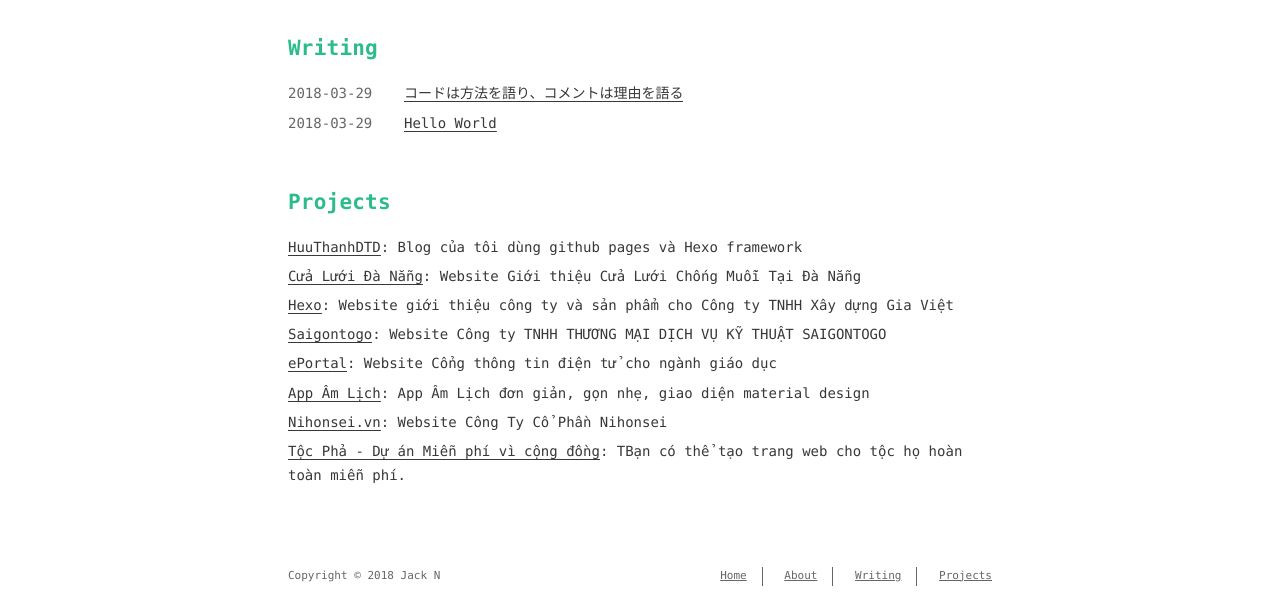
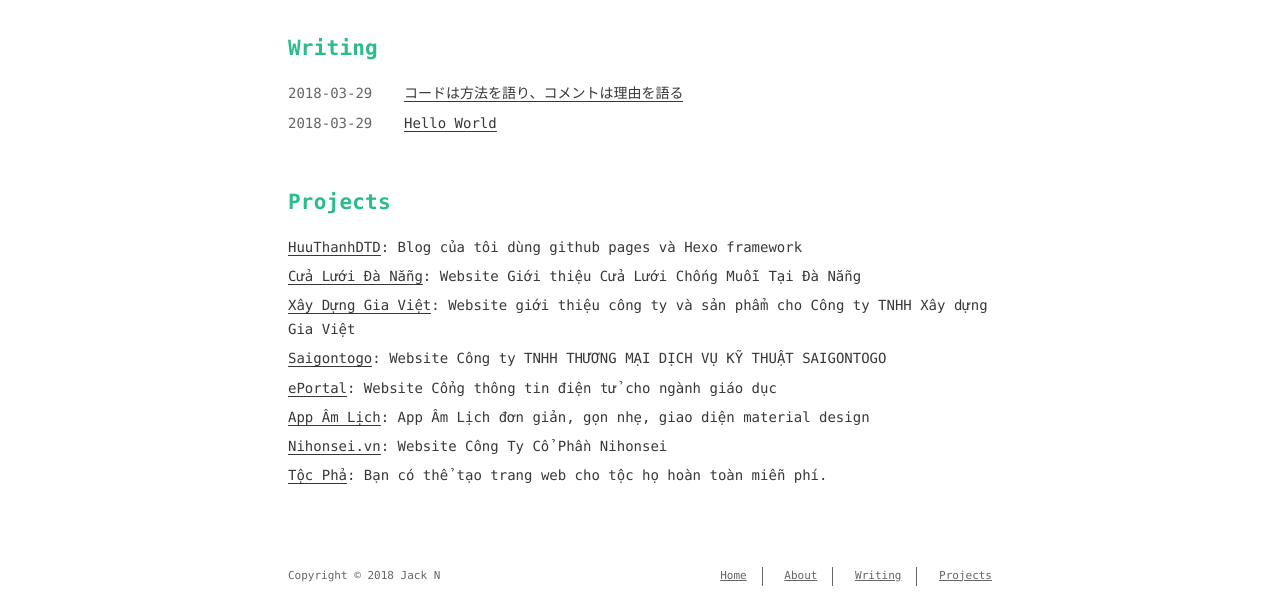
Before and after one commit to huuthanhdtd/huuthanhdtd.github.io, a plain HTML site: page index.html in a window 1280 px wide. Shown: the part 211-817 px from the top of the page. Drawn offline with Linux system fonts and the light colour scheme; a web font is replaced by a local one.

Commit message:
Site updated: 2018-03-29 17:24:46

```diff
--- a/index.html
+++ b/index.html
@@ -183,7 +183,7 @@
       </li>
 
       <li class="project-item">
-        <a href="http://xaydunggiaviet.com/">Hexo</a>: Website giới thiệu công ty và sản phẩm cho Công ty TNHH Xây dựng Gia Việt
+        <a href="http://xaydunggiaviet.com/">Xây Dựng Gia Việt</a>: Website giới thiệu công ty và sản phẩm cho Công ty TNHH Xây dựng Gia Việt
       </li>
 
       <li class="project-item">
@@ -203,7 +203,7 @@
       </li>
 
       <li class="project-item">
-        <a href="http://tocpha.com/">Tộc Phả - Dự án Miễn phí vì cộng đồng</a>: TBạn có thể tạo trang web cho tộc họ hoàn toàn miễn phí.
+        <a href="http://tocpha.com/">Tộc Phả</a>: Bạn có thể tạo trang web cho tộc họ hoàn toàn miễn phí.
       </li>
 
   </ul>
```
